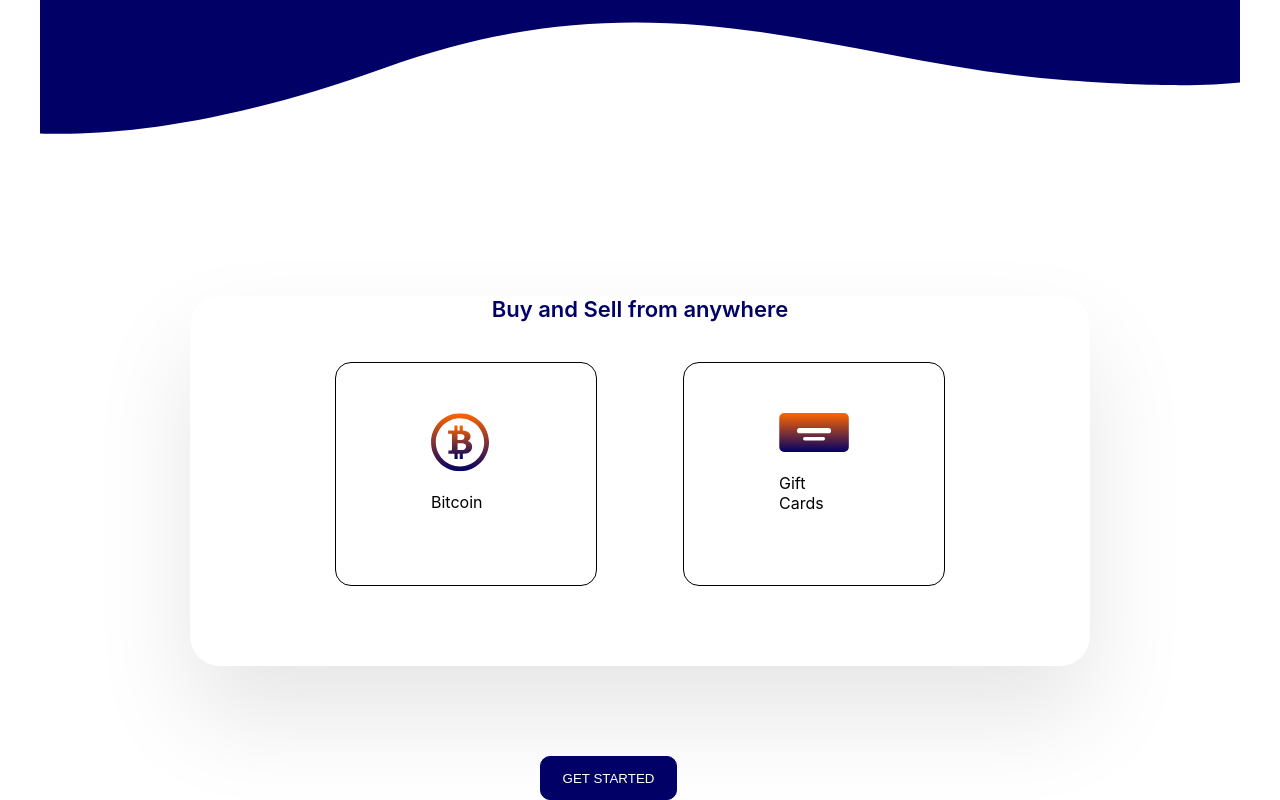
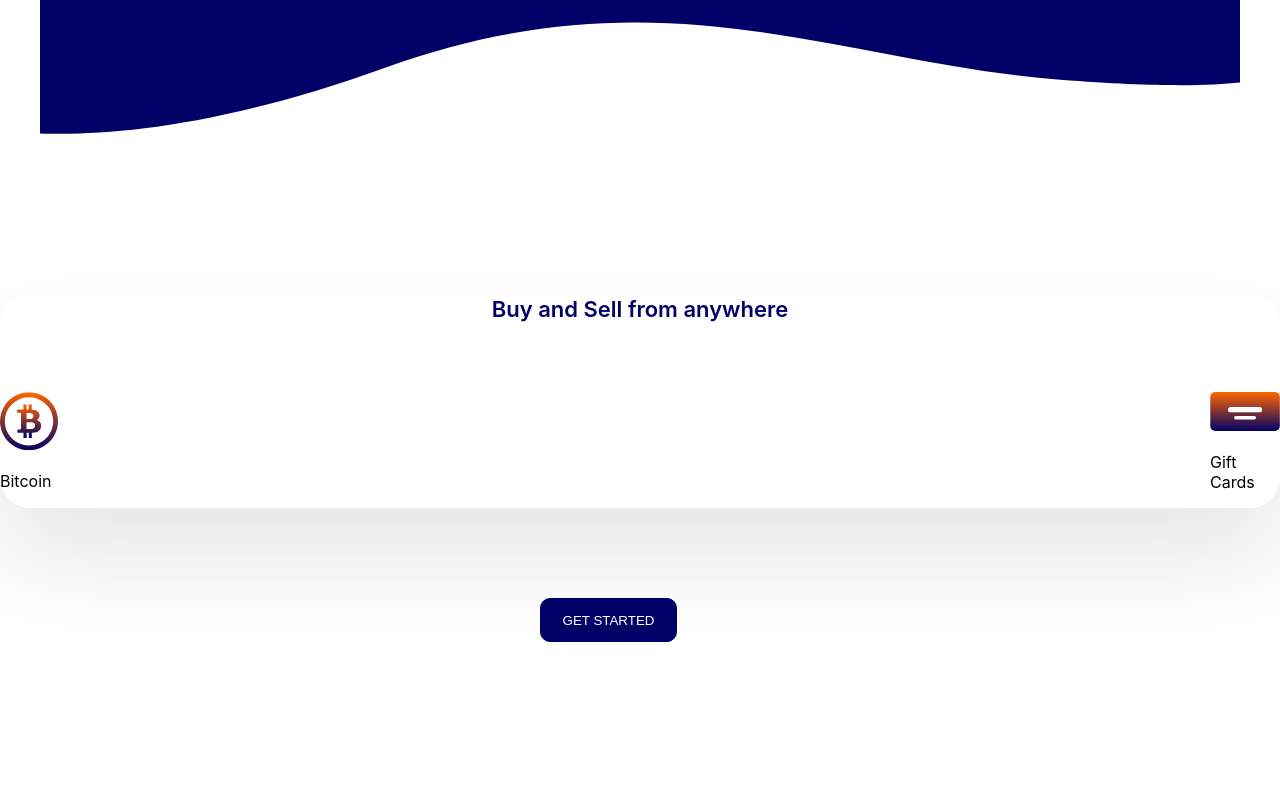
Before and after one commit to iamAbayomi/swift-trade-homepage, a React (Create React App) app: page / in a window 1280 px wide. Shown: the part 2136-2936 px from the top of the page. After the commit the page ends 2778 px from the top, so only its background shows below. Built offline with nearby package versions, Linux system fonts and the light colour scheme.

Commit message:
feature: change buysell cardview section

```diff
--- a/src/Homepage.tsx
+++ b/src/Homepage.tsx
@@ -28,23 +28,25 @@ export default class Homepage extends React.Component{
                         <div className="overflow-hidden buysell-vector">
                             <BlueVector src="./vectors/blue-vector.svg" />
                         </div>
-                        <BuySellCardView className="card-view" >
+                        <div className="buysell-cardview-section">
+                            <BuySellCardView className="card-view buysell-cardview" >
                                 <p className="buysell-header text-align-center" >Buy and Sell from anywhere</p>
-                            <BuySellOptions className="display-flex-withspace" >
-                                <BuySellWidth className="">
+                                <BuySellOptions className="display-flex-withspace buysell-options" >
+                                    <BuySellWidth className="buysell-width">
                                         <div className="buysell-content">
-                                        <img src="./vectors/bitcoin.svg" />
+                                            <img className="buysell-image" src="./vectors/bitcoin.svg" />
                                             <p> Bitcoin </p>
                                         </div>
                                     </BuySellWidth>
-                                <BuySellWidth className="">
+                                    <BuySellWidth className="buysell-width">
                                         <div className="buysell-content">
-                                        <img src="./vectors/giftcards.svg" />
+                                            <img className="buysell-image" src="./vectors/giftcards.svg" />
                                             <p> Gift Cards </p>
                                         </div>
                                     </BuySellWidth>
                                 </BuySellOptions>
                             </BuySellCardView>
+                        </div>
                         <div className="buysell-button">
                             <Button className="blue-button" >GET STARTED</Button>
                         </div>
@@ -85,23 +87,22 @@ const BlueVector = styled.img `
 
 
 const BuySellCardView = styled.div `
-   width: 900px;
-   margin 0px auto 30px auto;
+
 `
 
 
 const BuySellOptions = styled.div `
-    width: 610px;
-    margin 20px auto 30px auto;
+    // width: 610px;
+    // margin 20px auto 30px auto;
 `
 
 
 const BuySellWidth = styled.div `
-    width: 260px;
-    height: 222px;
-    margin: 20px 0px 80px 0px;
-    border: 1px solid black;
-    border-radius: 16px
+    // width: 260px;
+    // height: 222px;
+    // margin: 20px 0px 80px 0px;
+    // border: 1px solid black;
+    // border-radius: 16px
 `
 
 const Button = styled.button `
```
Lines whose indentation alone changed are shown as unchanged.
